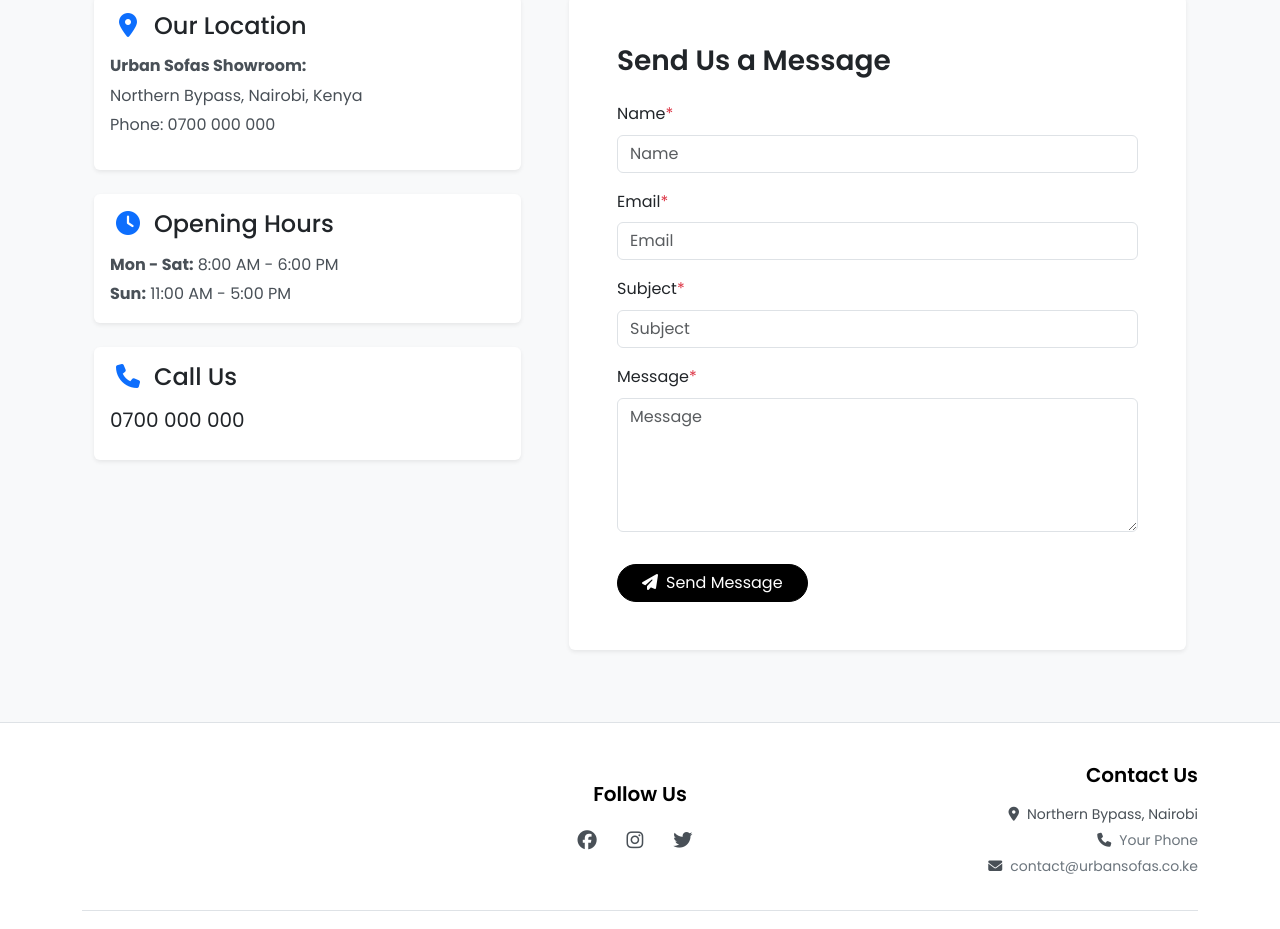
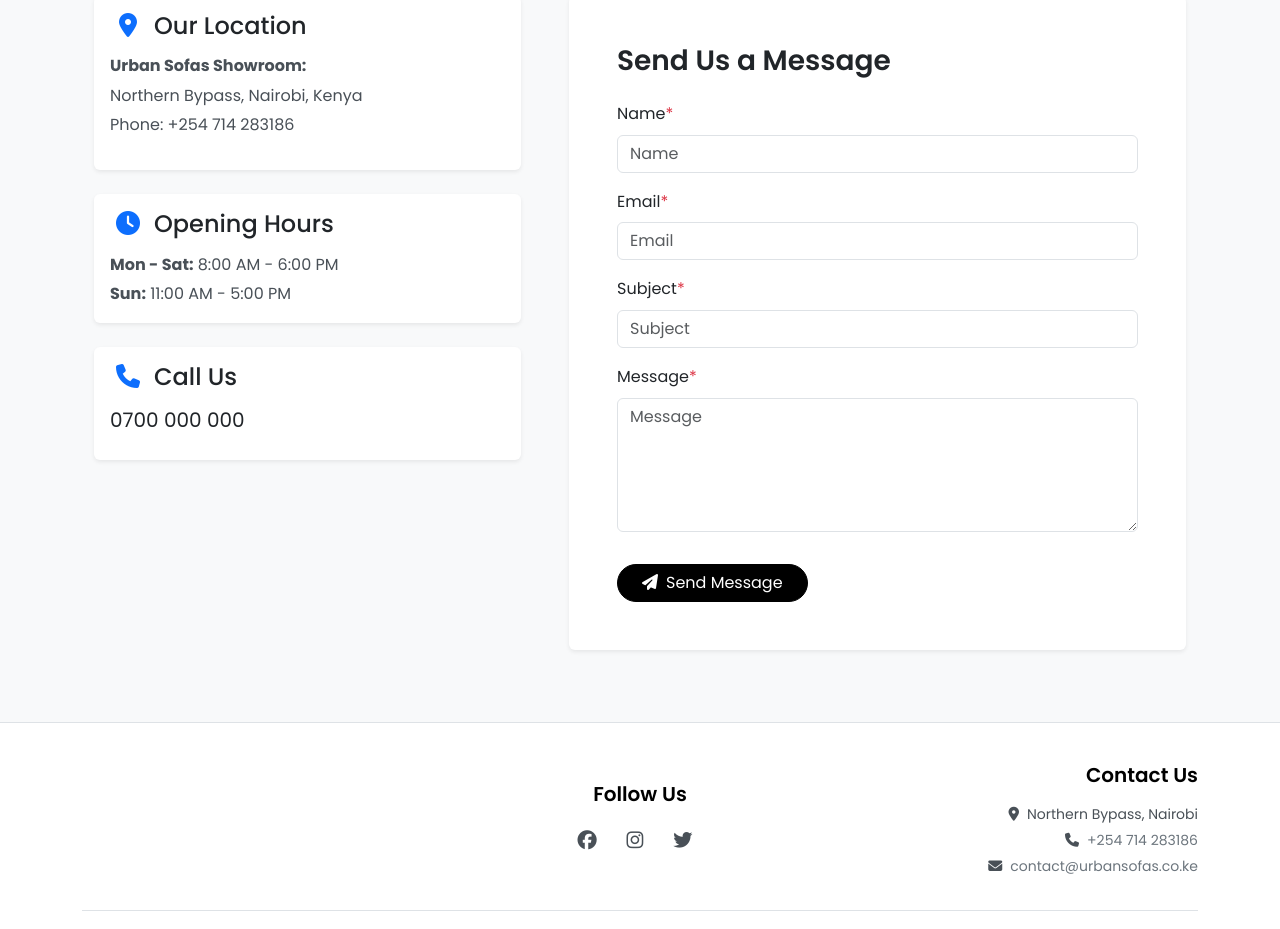
Before and after one commit to Guandaru254/urban-sofas, a Django app: page /contact/ in a window 1280 px wide. Shown: the part 297-1226 px from the top of the page. Run offline with Django 5.2, Linux system fonts and the light colour scheme; some libraries are stand-ins or nearby versions.

Commit message:
Contacts Updated

```diff
--- a/contact/templates/contact.html
+++ b/contact/templates/contact.html
@@ -28,7 +28,7 @@
                     <h4 class="card-title"><i class="fas fa-map-marker-alt fa-fw me-2 text-primary"></i>Our Location</h4>
                     <p class="mb-1"><strong>Urban Sofas Showroom:</strong></p>
                     <p class="mb-1">Northern Bypass, Nairobi, Kenya</p>
-                    <p class="mb-3">Phone: 0700 000 000</p>
+                    <p class="mb-3">Phone: +254 714 283186</p>
                     <a href="https://www.google.com/maps/place/your+actual+location+on+northern+bypass" target="_blank" rel="noopener noreferrer" title="View on Google Maps">
 
                     </a>
--- a/templates/base.html
+++ b/templates/base.html
@@ -166,7 +166,7 @@
                     <div class="col-md-4 text-center text-md-end">
                         <h5>Contact Us</h5>
                         <p class="mb-1"><i class="fas fa-map-marker-alt me-2"></i>Northern Bypass, Nairobi</p>
-                        <p class="mb-1"><i class="fas fa-phone me-2"></i><a href="tel:+254..." class="text-secondary">Your Phone</a></p>
+                        <p class="mb-1"><i class="fas fa-phone me-2"></i><a href="tel:+254..." class="text-secondary">+254 714 283186</a></p>
                         <p class="mb-0"><i class="fas fa-envelope me-2"></i><a href="mailto:contact@urbansofas.co.ke" class="text-secondary">contact@urbansofas.co.ke</a></p>
                     </div>
                 </div>
```
